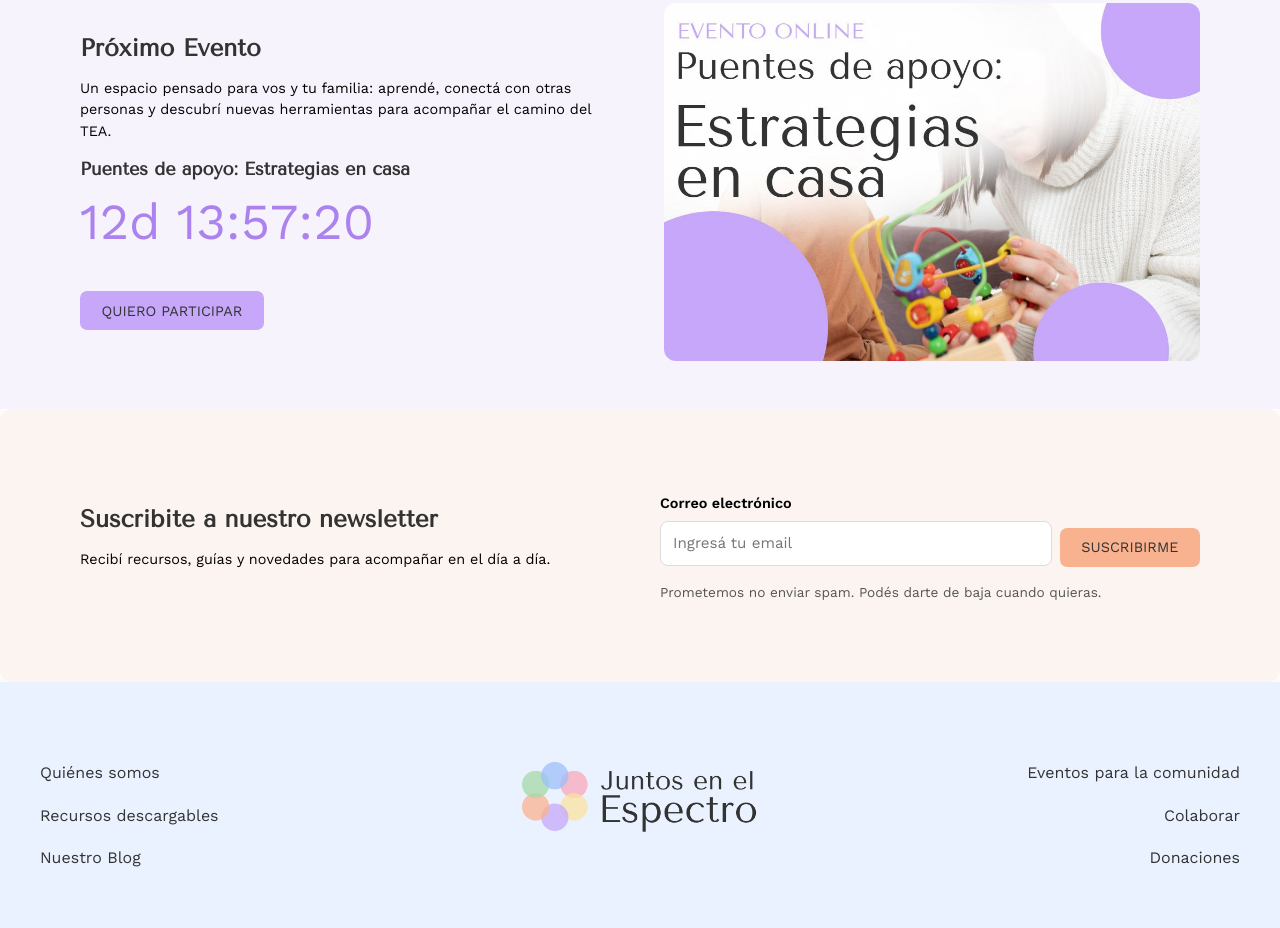
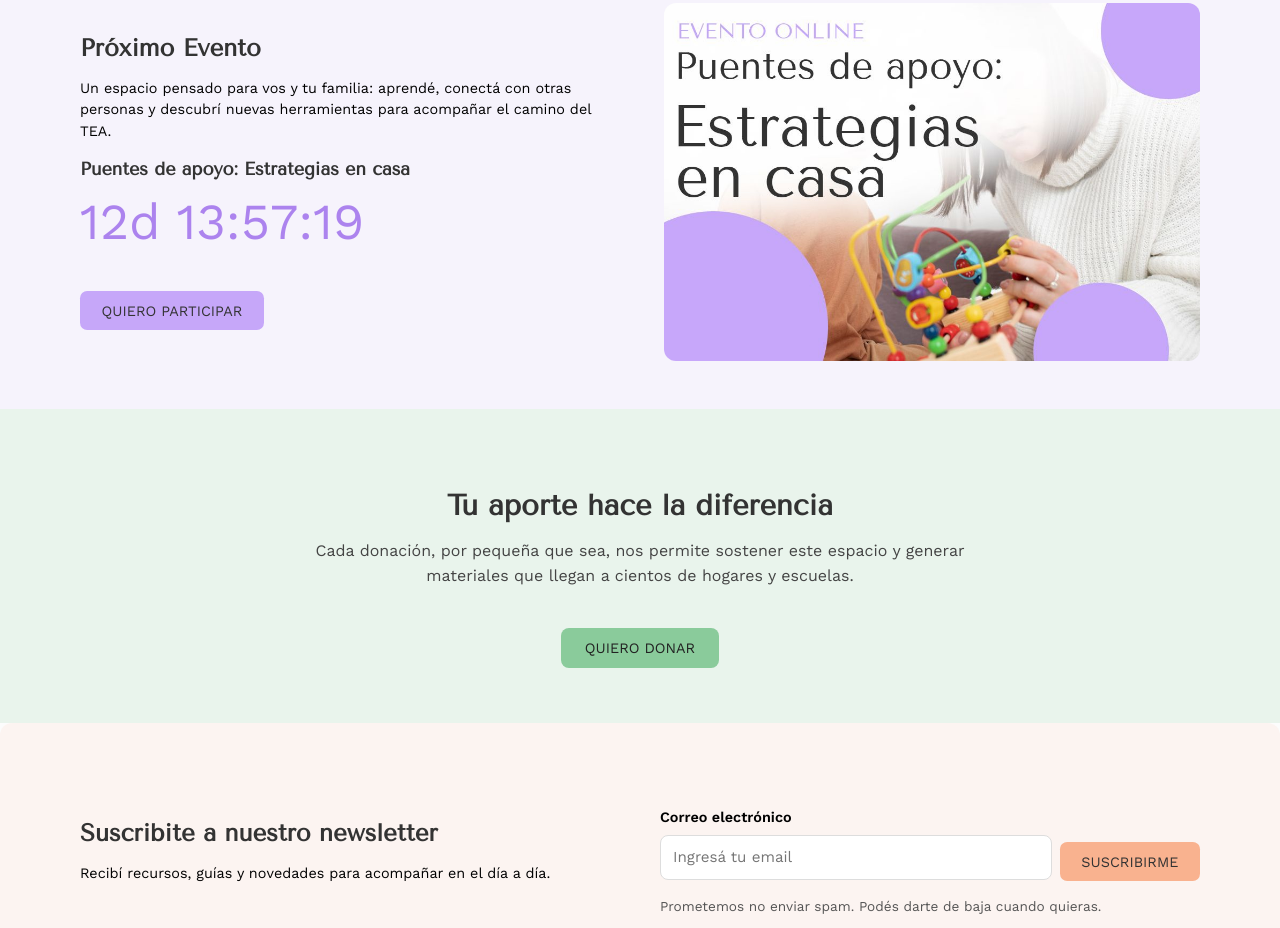
Before and after one commit to maischipper/juntosenelespectro, a plain HTML site: page docs/index.html in a window 1280 px wide. Shown: the part 1695-2623 px from the top of the page. Drawn offline with nearby package versions, Linux system fonts and the light colour scheme.

Commit message:
fix header test

```diff
--- a/docs/css/styles.css
+++ b/docs/css/styles.css
@@ -1605,8 +1605,7 @@ footer .footer-top .menu-footer a {
 }
 
 footer .footer-top .menu-footer a:hover {
-  color: #5d7ea5 !important;
-  text-decoration: underline !important;
+  color: #555 !important;
 }
 
   .menu-footer .menu-right {
@@ -2210,3 +2209,39 @@ body.scrolled .site-header {
   box-shadow: 0 4px 12px rgba(0, 0, 0, 0.12);
   background-color: #dcebff;
 }
+
+.donacion-cta {
+  background-color: #e9f4ec;
+  text-align: center;
+  padding: 2rem 1rem 0;
+  margin-top: 0;
+}
+
+.donacion-cta h2 {
+  font-family: 'Tenor Sans', sans-serif;
+  font-size: 1.8rem;
+  color: #333;
+  margin-bottom: 1rem;
+}
+
+.donacion-cta p {
+  color: #444;
+  max-width: 700px;
+  margin: 0 auto 2rem;
+  font-size: 1rem;
+  line-height: 1.6;
+}
+
+.donacion-cta .btn.green {
+  background-color: #8acb9b;
+  color: #222;
+  padding: 0.75rem 1.5rem;
+  border-radius: 8px;
+  text-decoration: none;
+  transition: background-color 0.3s ease, transform 0.2s ease;
+}
+
+.donacion-cta .btn.green:hover {
+  background-color: #7abc8d;
+  transform: translateY(-2px);
+}
--- /dev/null
+++ b/docs/donaciones.html
@@ -0,0 +1,24 @@
+<!DOCTYPE html>
+<html lang="es">
+<head>
+    <meta charset="UTF-8">
+    <meta name="viewport" content="width=device-width, initial-scale=1.0">
+    <title>Recursos descargables gratuitos | Juntos en el Espectro</title>
+    <link href="https://fonts.googleapis.com/css2?family=Tenor+Sans&family=Work+Sans:wght@400;500;600;700&display=swap" rel="stylesheet">
+    <link rel="stylesheet" href="./css/styles.css">
+    <link rel="icon" type="image/png" href="img/favicon-v1.png">
+    <base href="https://maischipper.github.io/juntosenelespectro/">
+</head>
+<body>
+    <div id="header-placeholder"></div>
+    <main>
+
+
+
+
+
+    </main>
+    <div id="footer-placeholder"></div>
+    <script src="./js/scripts.js" defer></script>
+</body>
+</html>
--- a/docs/index.html
+++ b/docs/index.html
@@ -130,6 +130,15 @@
         </div>
         </section>
 
+        <section class="donacion-cta">
+        <div class="container text-center">
+            <h2>Tu aporte hace la diferencia</h2>
+            <p>
+            Cada donación, por pequeña que sea, nos permite sostener este espacio y generar materiales que llegan a cientos de hogares y escuelas.
+            </p>
+            <a href="donaciones.html" class="btn green">QUIERO DONAR</a>
+        </div>
+        </section>
 
         <section class="newsletter">
             <div class="container">
--- a/docs/partials/header.html
+++ b/docs/partials/header.html
@@ -1,6 +1,6 @@
 <header class="site-header">
         <div class="header-inner">
-            <a href="index.html" id="logo" class="brand"><img src="../img/logo.png" alt="Logo de Juntos en el Espectro"></a>
+            <a href="index.html" id="logo" class="brand"><img src="img/logo.png" alt="Logo de Juntos en el Espectro"></a>
 
             <button class="hamburger" aria-label="Abrir menú" aria-expanded="false" aria-controls="main-nav">
             <span></span><span></span><span></span>
```
